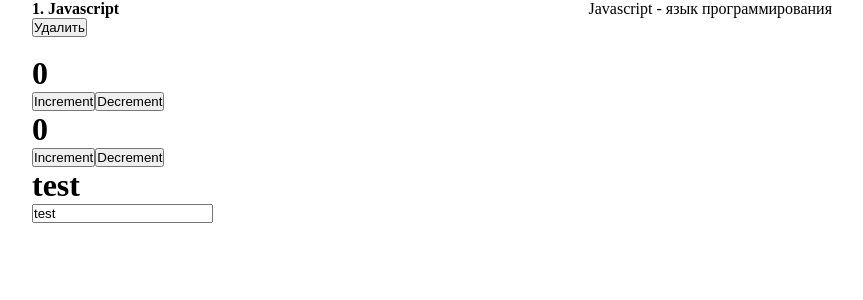
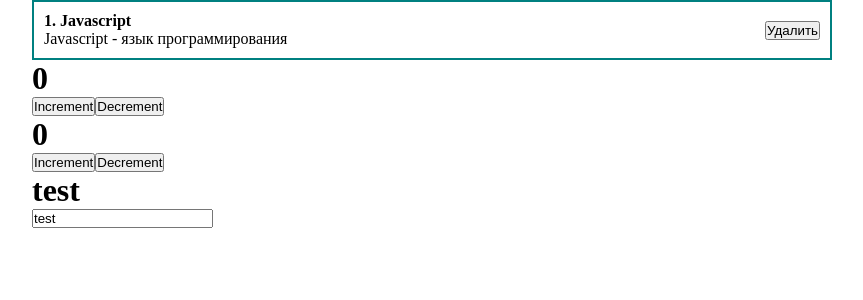
Before and after one commit to Stan61rus/test-react-app, a React (Create React App) app: page / in a window 1280 px wide. Shown: the top 300 px of the page, without its empty margins (208-1071 px from the left). Built offline with nearby package versions, Linux system fonts and the light colour scheme.

Commit message:
Добавил компонент посто

```diff
--- a/src/App.jsx
+++ b/src/App.jsx
@@ -1,23 +1,14 @@
-import React, { useState } from "react";
 import Counter from "./components/counter";
 import ClassCounter from "./components/classCounter";
 import Input from "./components/input";
+import PostItem from "./components/postItem";
+
 import "./styles/App.css";
 
 function App() {
   return (
     <div className="App">
-      <div className="post">
-        <div className="post__content">
-          <strong>1. Javascript</strong>
-          <div>Javascript - язык программирования</div>
-        </div>
-        <div className="post__btns">
-          <button>Удалить</button>
-        </div>
-      </div>
-
-      <br />
+      <PostItem />
       <Counter />
       <ClassCounter />
       <Input />
--- a/src/styles/App.css
+++ b/src/styles/App.css
@@ -6,14 +6,17 @@
 
 #root {
   display: flex;
-  justify-self: center;
+  justify-content: center;
 }
 
 .App {
   width: 800px;
 }
 
-.post__content {
+.post {
   display: flex;
   justify-content: space-between;
+  padding: 10px;
+  border: 2px solid teal;
+  align-items: center;
 }
```
